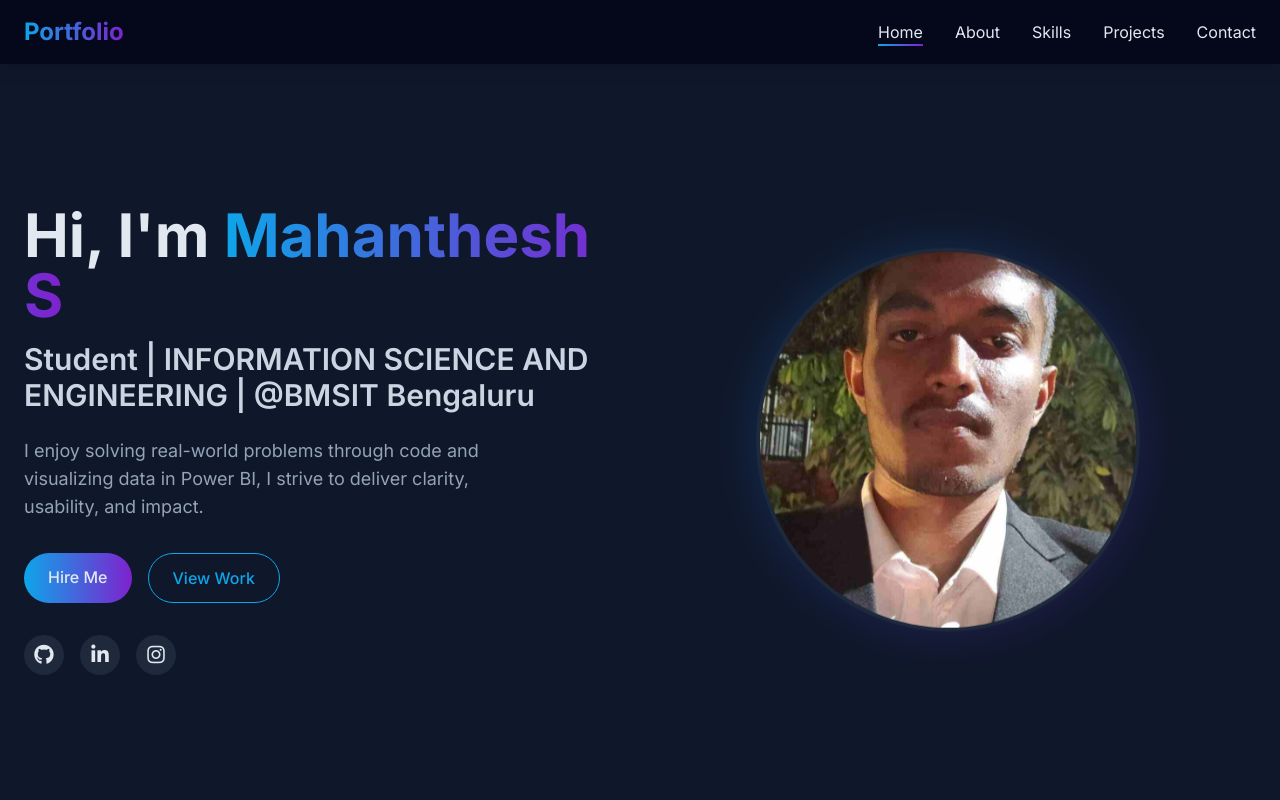
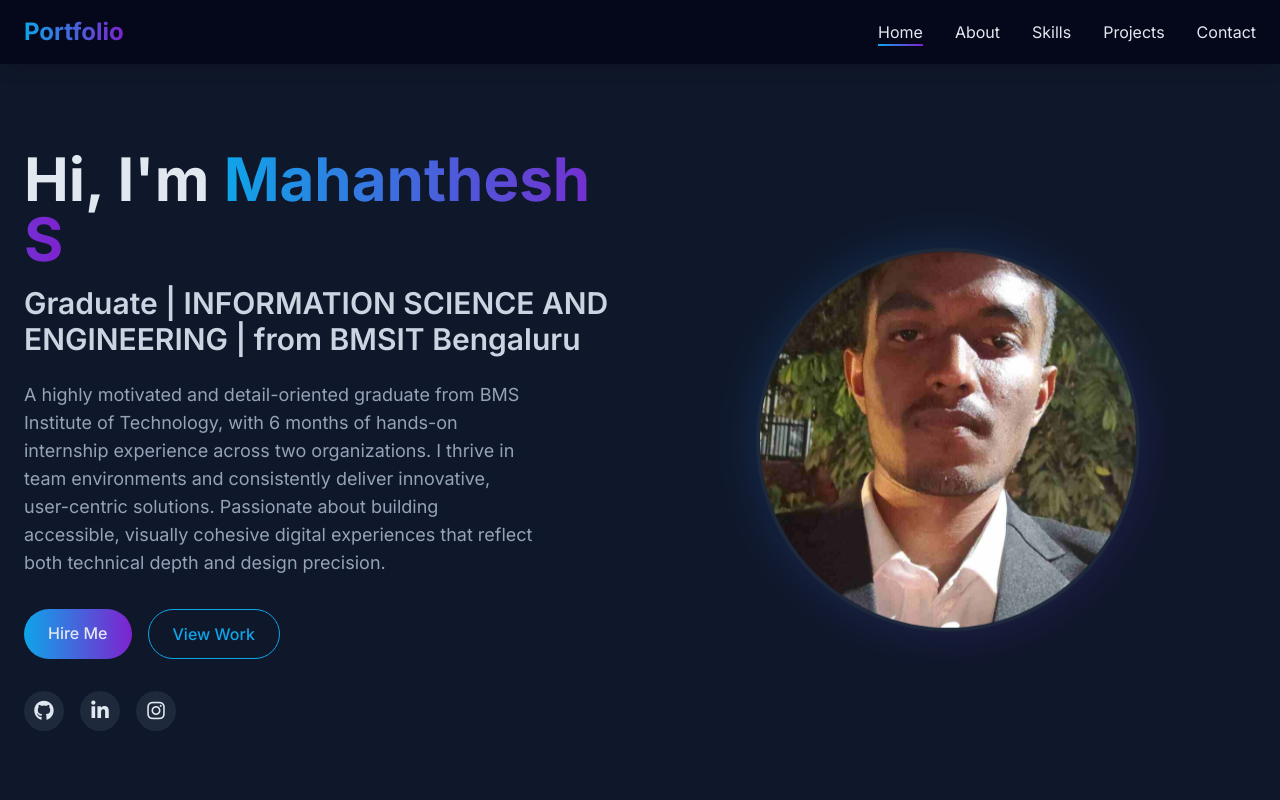
Before and after one commit to Mahi2708/portfolio, a plain HTML site: page index.html in a window 1280 px wide. Shown: the top 800 px of the page. Drawn offline with nearby package versions, Linux system fonts and the light colour scheme.

Commit message:
Update index.html
-> updated resume
-> updated about

```diff
--- a/index.html
+++ b/index.html
@@ -3,7 +3,7 @@
 <head>
     <meta charset="UTF-8">
     <meta name="viewport" content="width=device-width, initial-scale=1.0">
-    <title>Modern Portfolio | Dark Theme</title>
+    <title>Mahanthesh_S portfolio</title>
     <script src="https://cdn.tailwindcss.com"></script>
     <link rel="stylesheet" href="https://cdnjs.cloudflare.com/ajax/libs/font-awesome/6.4.0/css/all.min.css">
     <script>
@@ -185,12 +185,13 @@
         <div class="container mx-auto px-6 flex flex-col md:flex-row items-center justify-between">
             <div class="md:w-1/2 mb-12 md:mb-0">
                 <h1 class="text-4xl md:text-6xl font-bold mb-4">Hi, I'm <span class="gradient-text">Mahanthesh S</span></h1>
-                <h2 class="text-2xl md:text-3xl font-semibold mb-6 text-slate-300">Student | INFORMATION SCIENCE AND ENGINEERING | @BMSIT Bengaluru</h2>
+                <h2 class="text-2xl md:text-3xl font-semibold mb-6 text-slate-300">Graduate | INFORMATION SCIENCE AND ENGINEERING |  from BMSIT Bengaluru</h2>
                 <p class="text-lg mb-8 text-slate-400 max-w-lg">
 
 
-                    I enjoy solving real-world problems through code and visualizing data in Power BI, I strive to deliver clarity,
-                    usability, and impact.
+                    A highly motivated and detail-oriented graduate from BMS Institute of Technology, with 6 months of hands-on internship experience across two organizations. I thrive in team environments and consistently deliver innovative, user-centric solutions. Passionate about building accessible, visually cohesive digital experiences that reflect both technical depth and
+design precision.
+
                 </p>
                 <div class="flex space-x-4">
                     <a href="#contact" class="px-6 py-3 rounded-full btn-primary font-medium">Hire Me</a>
@@ -259,7 +260,7 @@
                     </div>
 
                     <div class="flex space-x-4">
-                        <a href="RESUME.pdf" class="px-6 py-3 rounded-full btn-primary font-medium" download>Download CV
+                        <a href="e1.pdf" class="px-6 py-3 rounded-full btn-primary font-medium" download>Download CV
                 <i class="fas fa-download"></i>
                         </a>
                         <a href="#contact" class="px-6 py-3 rounded-full border border-primary text-primary font-medium hover:bg-primary/10 transition">Contact Me</a>
```
